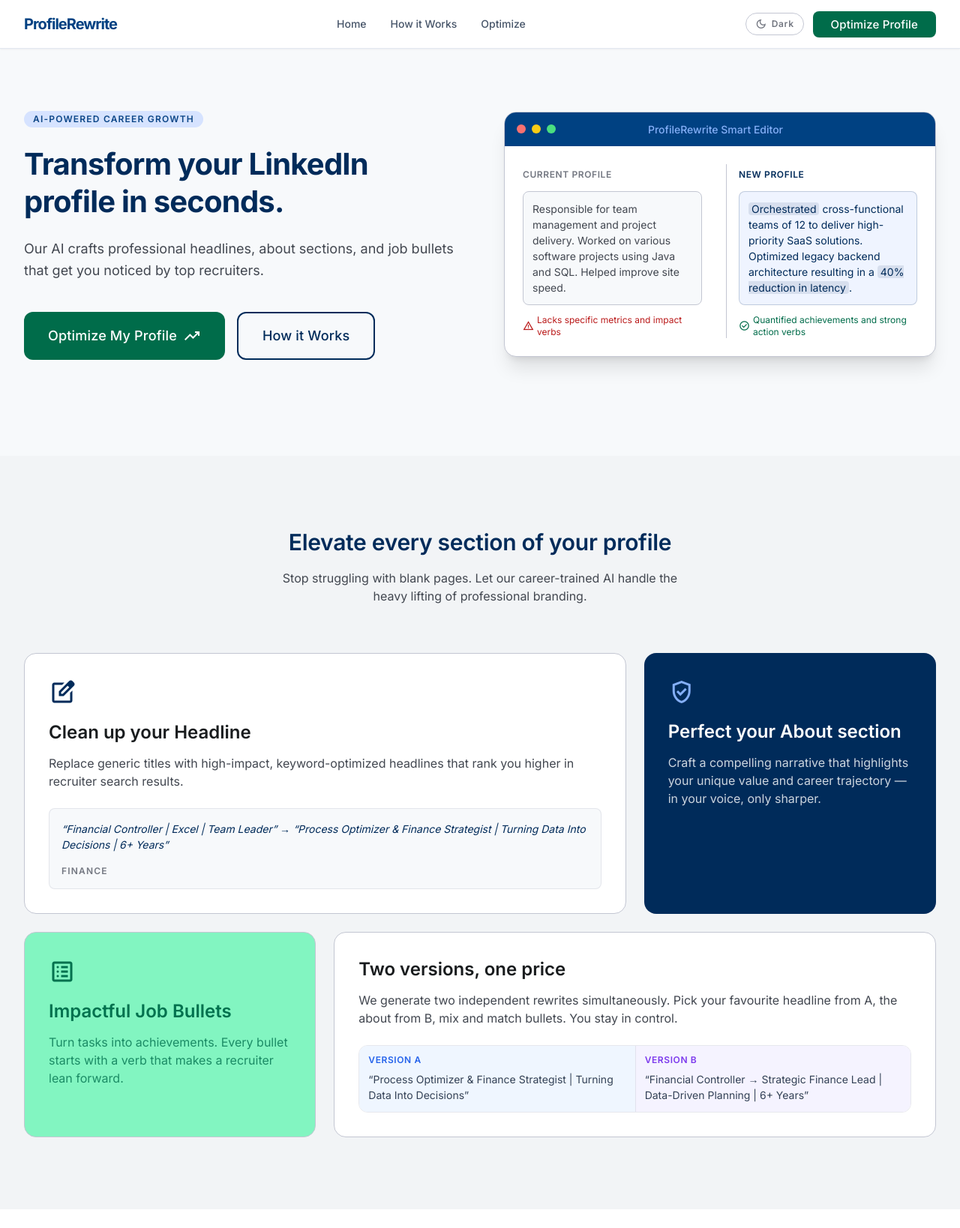
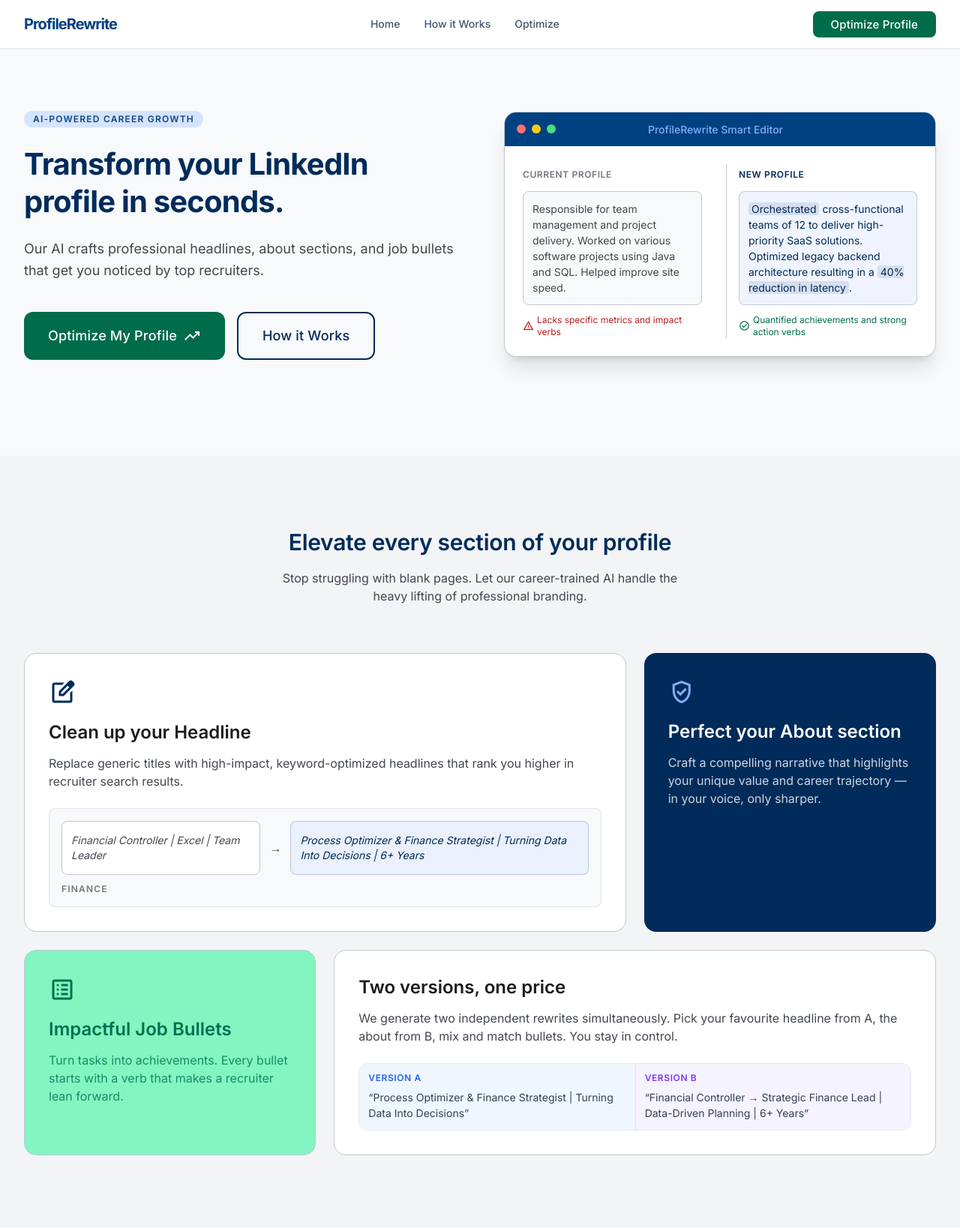
Before and after one commit to jbohmann1/linkedin-rewriter, a FastAPI app: page / in a window 1280 px wide. Shown: the top 1638 px of the page at 75% size. Run offline with FastAPI, Linux system fonts and the light colour scheme; some libraries are stand-ins or nearby versions.

Commit message:
final final visual fixes

```diff
--- a/main.py
+++ b/main.py
@@ -110,6 +110,8 @@ Guidelines:
 - If a phrase could appear on anyone's profile, rewrite it until it could only appear on this person's
 - Weak verbs, hollow adjectives, and corporate filler should quietly disappear in the rewrite
 - Lead every bullet with a verb that carries weight — the kind that makes a reader lean forward
+- Each bullet must be exactly one sentence — no semicolons, no multiple clauses, no paragraph-style writing. One action, one outcome, full stop.
+- Only rewrite bullets the user has actually provided — if a job has no bullets, return an empty bullets array for that job. Never invent bullets from nothing.
 - The target role informs the framing and keyword choices — it should shape the profile's angle, not appear as a named destination in the text itself
 
 Return ONLY valid JSON with this exact structure — no markdown, no code fences, no backticks, no explanation, no text before or after the JSON:
--- a/templates/base.html
+++ b/templates/base.html
@@ -9,7 +9,6 @@
   <link href="https://fonts.googleapis.com/css2?family=Material+Symbols+Outlined:wght,FILL@100..700,0..1&display=swap" rel="stylesheet"/>
   <script id="tailwind-config">
     tailwind.config = {
-      darkMode: "class",
       theme: {
         extend: {
           colors: {
@@ -64,45 +63,17 @@
       font-variation-settings:'FILL' 0,'wght' 400,'GRAD' 0,'opsz' 24;
       display:inline-block; vertical-align:middle; line-height:1;
     }
-    /* Dark mode */
-    html.dark body { background:#0f172a; color:#f1f5f9; }
-    html.dark .bg-white,
-    html.dark .bg-surface-container-lowest,
-    html.dark .bg-surface,
-    html.dark .bg-background { background:#1e293b !important; }
-    html.dark .bg-surface-container-low,
-    html.dark .bg-surface-container { background:#243044 !important; }
-    html.dark .bg-surface-container-high,
-    html.dark .bg-surface-container-highest { background:#2d3a4f !important; }
-    html.dark .bg-primary-fixed   { background:#1e3a5f !important; }
-    html.dark .bg-secondary-container { background:#003d2a !important; }
-    html.dark .bg-secondary-fixed { background:#004d35 !important; }
-    html.dark .text-on-surface    { color:#f1f5f9 !important; }
-    html.dark .text-on-surface-variant { color:#94a3b8 !important; }
-    html.dark .text-primary       { color:#84aff7 !important; }
-    html.dark .text-on-primary-fixed-variant { color:#84aff7 !important; }
-    html.dark .text-on-secondary-container   { color:#68dba9 !important; }
-    html.dark .text-outline       { color:#64748b !important; }
-    html.dark .border-outline-variant { border-color:#334155 !important; }
-    html.dark .divide-outline-variant > * + * { border-color:#334155 !important; }
-    html.dark input, html.dark textarea, html.dark select {
-      background:#0f172a !important; color:#f1f5f9 !important; border-color:#334155 !important;
-    }
-    html.dark input::placeholder, html.dark textarea::placeholder { color:#475569 !important; }
-    /* Focus ring */
     input:focus, textarea:focus, select:focus {
       outline:none; border-color:#004182 !important;
       box-shadow:0 0 0 3px rgba(0,65,130,0.15);
     }
-    /* iOS zoom prevention */
     input, textarea, select { font-size:16px !important; }
   </style>
-  <script>(function(){var t=localStorage.getItem('theme');if(t==='dark'){document.documentElement.classList.add('dark');}})();</script>
 </head>
 <body class="font-sans text-on-surface bg-background min-h-screen antialiased">
 
   <!-- Nav -->
-  <header class="bg-white/95 dark:bg-slate-950/95 backdrop-blur-md border-b border-slate-200 sticky top-0 z-50 shadow-sm">
+  <header class="bg-white/95 backdrop-blur-md border-b border-slate-200 sticky top-0 z-50 shadow-sm">
     <nav class="flex items-center justify-between px-4 sm:px-8 h-16 max-w-screen-xl mx-auto">
       <a href="/" class="text-xl font-bold text-primary-container tracking-tighter">ProfileRewrite</a>
       <div class="hidden md:flex items-center gap-8 text-sm font-medium">
@@ -111,11 +82,6 @@
         <a href="/optimize" class="text-slate-600 hover:text-primary-container transition-colors">Optimize</a>
       </div>
       <div class="flex items-center gap-2 sm:gap-3">
-        <button id="dark-toggle" onclick="toggleDark()"
-          class="flex items-center gap-1.5 px-3 py-1.5 rounded-full border border-outline-variant text-outline hover:border-primary-container hover:text-primary-container transition-all text-label-caps">
-          <span id="dark-icon" class="material-symbols-outlined" style="font-size:16px">dark_mode</span>
-          <span id="dark-label" class="hidden sm:inline">Dark</span>
-        </button>
         <a href="/optimize" class="bg-secondary text-on-secondary px-4 sm:px-6 py-2.5 rounded-lg text-btn font-medium hover:opacity-90 active:opacity-80 transition-opacity">
           Optimize Profile
         </a>
@@ -141,11 +107,6 @@
     </div>
   </footer>
 
-  <script>
-    function toggleDark(){var d=document.documentElement.classList.toggle('dark');localStorage.setItem('theme',d?'dark':'light');updateToggle(d);}
-    function updateToggle(d){document.getElementById('dark-icon').textContent=d?'light_mode':'dark_mode';document.getElementById('dark-label').textContent=d?'Light':'Dark';}
-    updateToggle(document.documentElement.classList.contains('dark'));
-  </script>
   {% block extra_scripts %}{% endblock %}
 </body>
 </html>
--- a/templates/landing.html
+++ b/templates/landing.html
@@ -92,8 +92,16 @@
         <p class="text-on-surface-variant mb-6">Replace generic titles with high-impact, keyword-optimized headlines that rank you higher in recruiter search results.</p>
 
         <!-- Carousel example box -->
-        <div class="bg-surface rounded-lg border border-outline-variant/40 p-4">
-          <p id="headline-example" class="italic text-body-sm text-primary min-h-[48px]"></p>
+        <div class="rounded-lg border border-outline-variant/40 p-4 bg-surface">
+          <div class="flex items-stretch gap-3">
+            <div class="w-2/5 bg-white border border-outline-variant rounded-lg px-3 py-2.5 min-h-[72px] flex items-center">
+              <p id="headline-before" class="italic text-body-sm text-on-surface-variant leading-snug"></p>
+            </div>
+            <span class="text-on-surface-variant font-medium shrink-0 self-center">→</span>
+            <div class="w-3/5 bg-primary-fixed/40 border border-primary/20 rounded-lg px-3 py-2.5 min-h-[72px] flex items-center">
+              <p id="headline-after" class="italic text-body-sm text-primary leading-snug"></p>
+            </div>
+          </div>
           <p id="headline-industry" class="text-label-caps text-outline uppercase tracking-widest mt-3"></p>
         </div>
       </div>
@@ -145,6 +153,7 @@
         <div class="w-16 h-16 bg-primary-fixed text-primary-container rounded-full flex items-center justify-center mx-auto mb-6 text-2xl font-bold">1</div>
         <h3 class="text-h3 font-semibold mb-2">Paste your info</h3>
         <p class="text-on-surface-variant">Fill in your current headline, about section, and job bullets. Add up to 3 roles.</p>
+        <p class="text-on-surface-variant text-body-sm mt-1 italic">The more detail you provide, the sharper your rewrite.</p>
         <div class="hidden md:block absolute top-8 left-[60%] w-[80%] h-[2px] bg-outline-variant -z-10"></div>
       </div>
       <div class="relative text-center">
@@ -202,7 +211,8 @@ let idx = 0;
 function next() {
   idx = (idx + 1) % EXAMPLES.length;
   const ex = EXAMPLES[idx];
-  crossfade(document.getElementById('headline-example'), '“' + ex.before + '” → “' + ex.after + '”');
+  crossfade(document.getElementById('headline-before'), ex.before);
+  crossfade(document.getElementById('headline-after'), ex.after);
   crossfade(document.getElementById('headline-industry'), ex.industry);
   crossfade(document.getElementById('version-a-text'), '“' + ex.va + '”');
   crossfade(document.getElementById('version-b-text'), '“' + ex.vb + '”');
@@ -210,12 +220,14 @@ function next() {
 
 document.addEventListener('DOMContentLoaded', function() {
   const ex0 = EXAMPLES[0];
-  const h = document.getElementById('headline-example');
+  const hb = document.getElementById('headline-before');
+  const ha = document.getElementById('headline-after');
   const ind = document.getElementById('headline-industry');
   const va = document.getElementById('version-a-text');
   const vb = document.getElementById('version-b-text');
-  [h, ind, va, vb].forEach(el => { if (el) el.style.transition = 'opacity ' + FADE + 'ms ease'; });
-  if (h)   h.textContent   = '“' + ex0.before + '” → “' + ex0.after + '”';
+  [hb, ha, ind, va, vb].forEach(el => { if (el) el.style.transition = 'opacity ' + FADE + 'ms ease'; });
+  if (hb)  hb.textContent  = ex0.before;
+  if (ha)  ha.textContent  = ex0.after;
   if (ind) ind.textContent = ex0.industry;
   if (va)  va.textContent  = '“' + ex0.va + '”';
   if (vb)  vb.textContent  = '“' + ex0.vb + '”';
```
